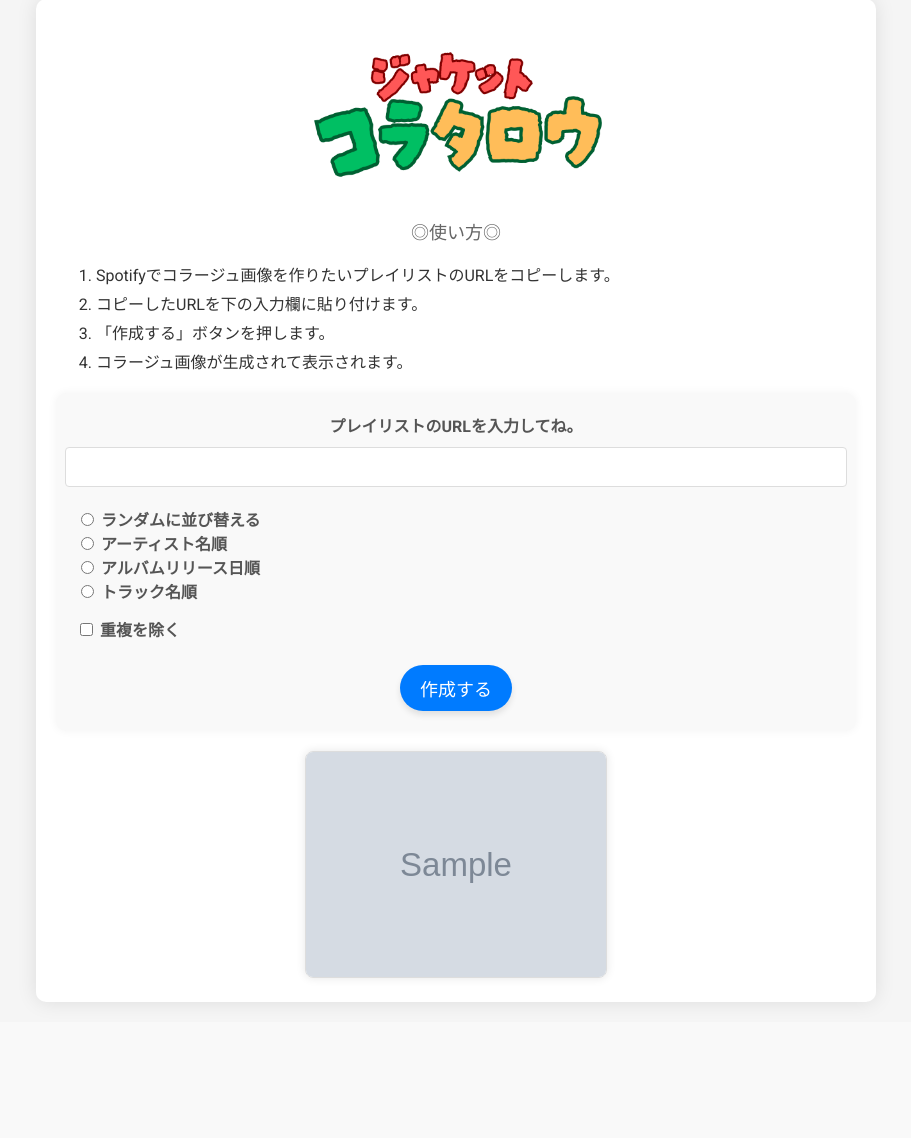
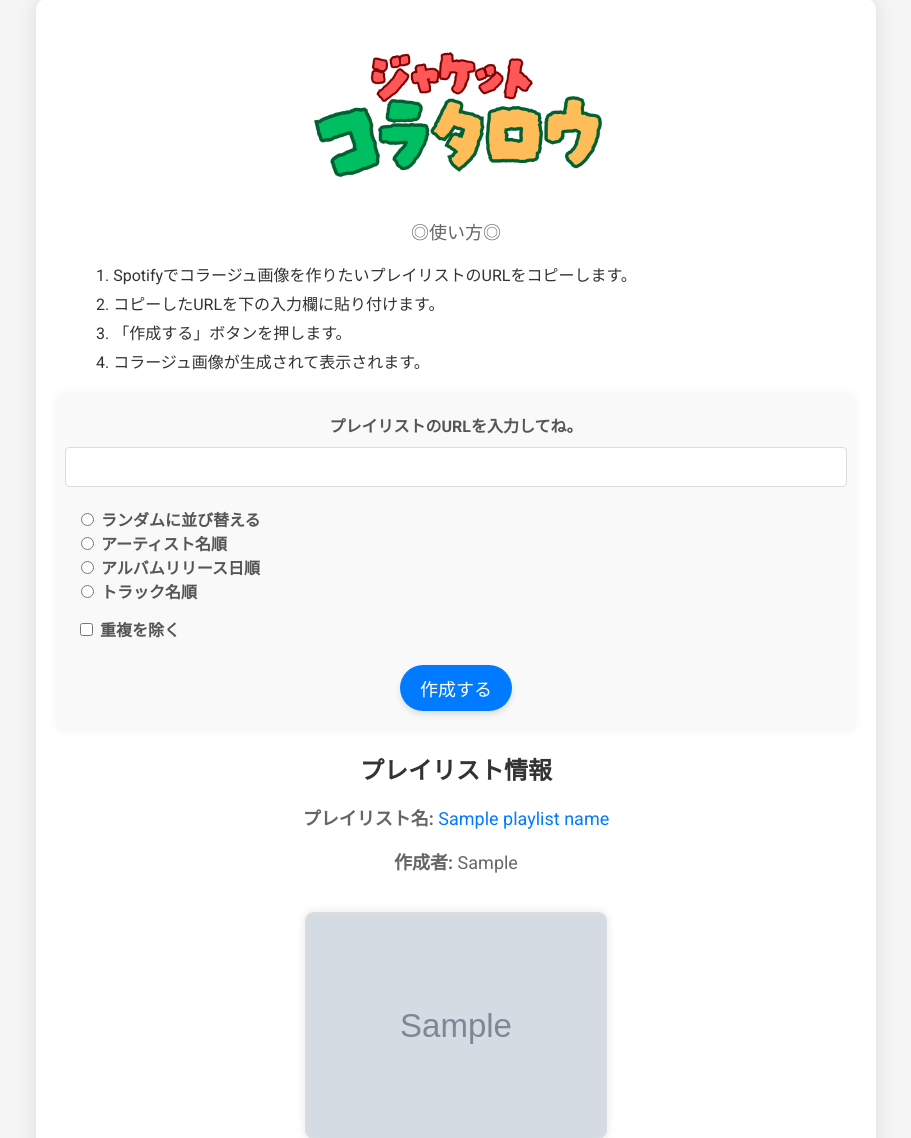
Before and after one commit to ryokun666/jacket-collataro, a Flask app: template templates/index.html in a window 1280 px wide. Shown: the part 21-1159 px from the top of the page, without its empty margins (184-1095 px from the left). Before the commit the page ends 1027 px from the top, so only its background shows below. Run offline with Flask 3, Linux system fonts and the light colour scheme; the template is opened without the code that fills it: most values are stand-ins (such as "Sample title", 1, 10 or a date in 2020); grey boxes marked "Sample" are stand-in pictures.

Commit message:
feat: プレイリスト情報を表示するようにする。

```diff
--- a/app.py
+++ b/app.py
@@ -29,6 +29,13 @@ if os.path.exists(mosaic_image_path):
 def get_playlist_images(playlist_url, remove_duplicates=False):
     # プレイリストIDを抽出
     playlist_id = playlist_url.split("/")[-1].split("?")[0]
+
+    # プレイリストの詳細を取得
+    playlist_details = sp.playlist(playlist_id)
+    playlist_name = playlist_details['name']
+    playlist_description = playlist_details['description']
+    playlist_owner = playlist_details['owner']['display_name']
+    playlist_link = playlist_details['external_urls']['spotify']
 
     # プレイリストのトラックを取得
     results = sp.playlist_tracks(playlist_id)
@@ -65,7 +72,7 @@ def get_playlist_images(playlist_url, remove_duplicates=False):
         img = img.resize((300, 300))  # サイズは適宜調整してください
         images.append((img, data))
 
-    return images
+    return images, playlist_name, playlist_description, playlist_owner, playlist_link
 
 def create_square_mosaic(images, shuffle=False, sort_by=None):
     if shuffle:
@@ -94,24 +101,29 @@ def create_square_mosaic(images, shuffle=False, sort_by=None):
 @app.route('/', methods=['GET', 'POST'])
 def index():
     selected_sort_by = None
+    playlist_name = None
+    playlist_description = None
+    playlist_owner = None
+    playlist_link = None
+
     if request.method == 'POST':
         playlist_url = request.form['playlist_url']
         shuffle = 'shuffle' in request.form
         sort_by = request.form.get('sort_by', None)
         remove_duplicates = 'remove_duplicates' in request.form
-        images = get_playlist_images(playlist_url, remove_duplicates)
+        images, playlist_name, playlist_description, playlist_owner, playlist_link = get_playlist_images(playlist_url, remove_duplicates)
         mosaic_image = create_square_mosaic(images, shuffle, sort_by)
         mosaic_image_path = 'static/mosaic_image.jpg'
         mosaic_image.save(mosaic_image_path)
         selected_sort_by = sort_by
-        response = make_response(render_template('index.html', mosaic_image_url=mosaic_image_path, selected_sort_by=selected_sort_by, shuffle=shuffle, remove_duplicates=remove_duplicates))
+        response = make_response(render_template('index.html', mosaic_image_url=mosaic_image_path, selected_sort_by=selected_sort_by, shuffle=shuffle, remove_duplicates=remove_duplicates, playlist_name=playlist_name, playlist_description=playlist_description, playlist_owner=playlist_owner, playlist_link=playlist_link))
         response.headers['Cache-Control'] = 'no-cache, no-store, must-revalidate'
         response.headers['Pragma'] = 'no-cache'
         response.headers['Expires'] = '0'
         return response
 
     # GETリクエスト時のキャッシュ削除ヘッダーの設定
-    response = make_response(render_template('index.html', mosaic_image_url=None, selected_sort_by=selected_sort_by, shuffle=False, remove_duplicates=False))
+    response = make_response(render_template('index.html', mosaic_image_url=None, selected_sort_by=selected_sort_by, shuffle=False, remove_duplicates=False, playlist_name=playlist_name, playlist_description=playlist_description, playlist_owner=playlist_owner, playlist_link=playlist_link))
     response.headers['Cache-Control'] = 'no-cache, no-store, must-revalidate'
     response.headers['Pragma'] = 'no-cache'
     response.headers['Expires'] = '0'
--- a/static/style.css
+++ b/static/style.css
@@ -31,7 +31,8 @@ header {
     height: auto;
 }
 
-h1 {
+h1,
+h2 {
     color: #333;
     margin-bottom: 10px;
     font-size: 24px;
@@ -40,6 +41,10 @@ h1 {
 p {
     font-size: 18px;
     color: #666;
+}
+
+ol {
+    list-style-position: inside;
 }
 
 li {
@@ -104,6 +109,15 @@ input[type="text"] {
 .fancy-button:hover {
     background-color: #0056b3;
     transform: translateY(-2px);
+}
+
+a {
+    color: #007BFF;
+    text-decoration: none;
+}
+
+a:hover {
+    text-decoration: underline;
 }
 
 .output-img {
--- a/templates/index.html
+++ b/templates/index.html
@@ -109,6 +109,14 @@
         <div id="loading">作成中・・・</div>
         {% if mosaic_image_url %}
         <section id="output-section">
+          <h2>プレイリスト情報</h2>
+          <p>
+            <strong>プレイリスト名:</strong>
+            <a href="{{ playlist_link }}" target="_blank"
+              >{{ playlist_name }}</a
+            >
+          </p>
+          <p><strong>作成者:</strong> {{ playlist_owner }}</p>
           <img
             src="{{ mosaic_image_url }}"
             alt="Collage Image"
```
